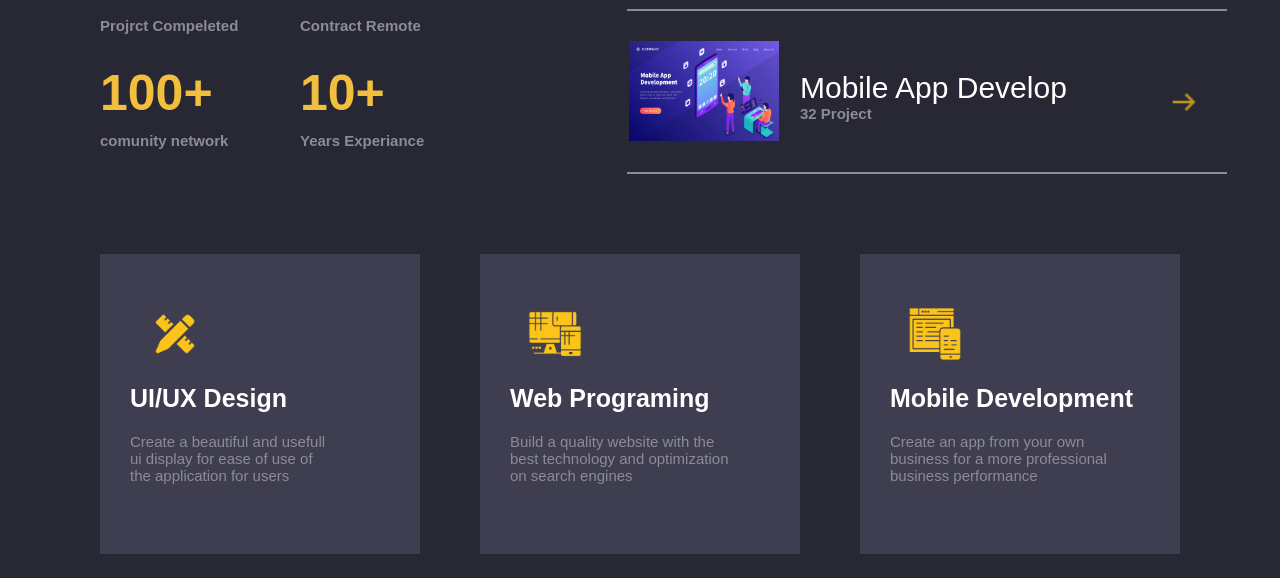
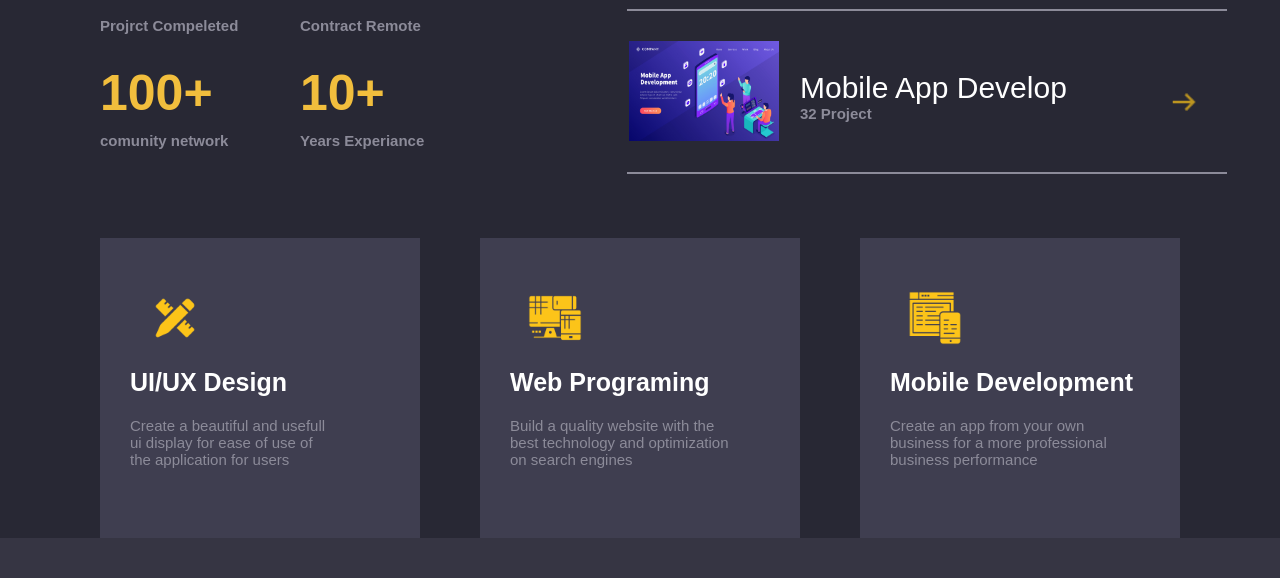
Before and after one commit to ss7722144/Portfolio, a plain HTML site: page index.html in a window 1280 px wide. Shown: the part 950-1528 px from the top of the page. Before the commit the page ends 1504 px from the top, so only its background shows below. Drawn offline with Linux system fonts and the light colour scheme.

Commit message:
footer div add

```diff
--- a/index.html
+++ b/index.html
@@ -88,7 +88,7 @@ div #nav-icons i{
     font-size: 85px;
 }
 .line1{
-    height: 3px;
+    height: 4px;
     width: 200px;
     background-color: #f1be3d;
     margin-top: 10px;
@@ -333,7 +333,7 @@ margin-top: -70px;
 .Card-box-flex{
     display: flex;
     justify-content: space-between;
-    margin-top: 80px;
+    margin-top: 5%;
 }
 .Card-box1{
     height: 300px;
@@ -369,6 +369,11 @@ p{
     color: #8c8b99;
     margin-left: 30px;
     margin-top: 20px;
+}
+.footer{
+    height: 5vh;
+    width: 100%;
+    background-color: #363543;
 }
     </style>
 </head>
@@ -473,5 +478,6 @@ p{
                     business for a more professional <br>
                     business performance</p></div>
                 </div>
+                <div class="footer"></div>
 </body>
 </html>
```
